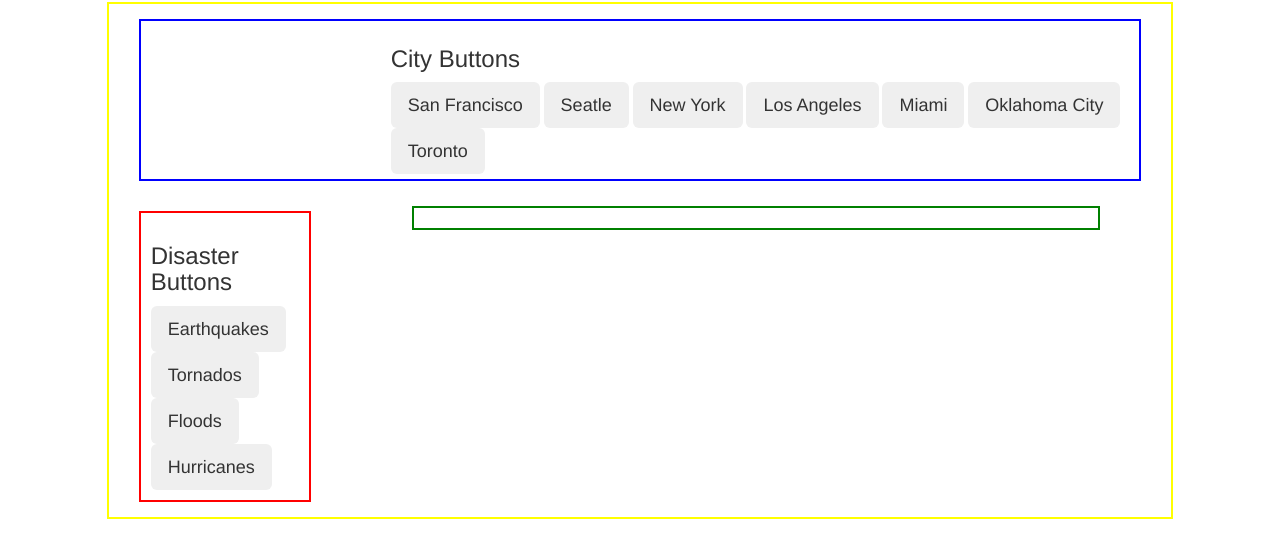
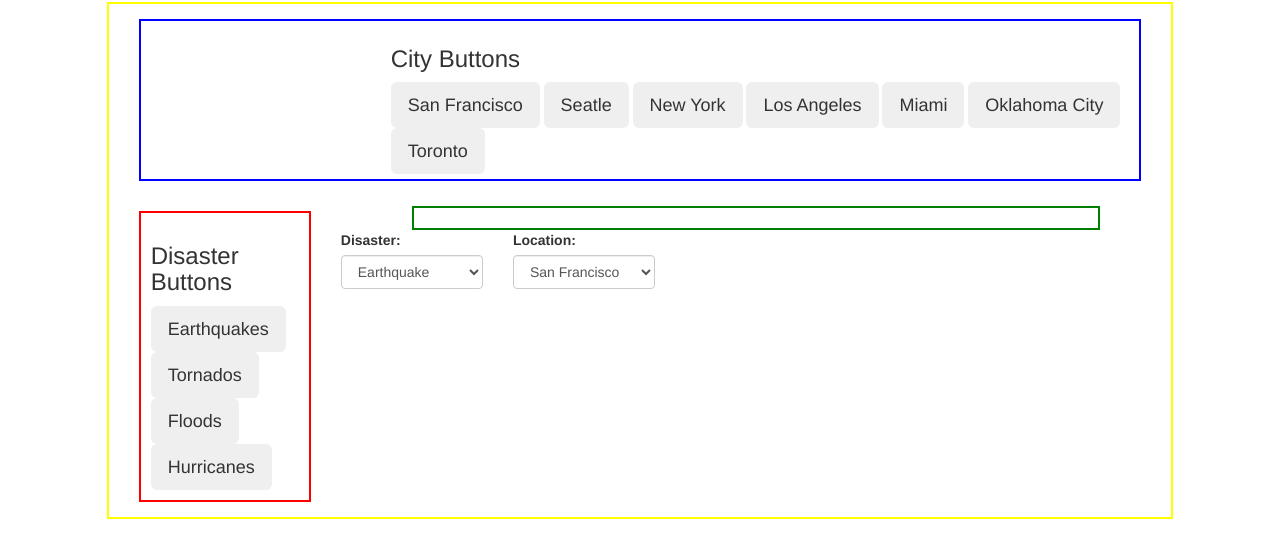
Before and after one commit to 19dst89/gdp, a website: page views/index.html in a window 1280 px wide. Shown: the part 68-626 px from the top of the page. Drawn offline with nearby package versions, Linux system fonts and the light colour scheme; no server answers.

Commit message:
add some input fields

```diff
--- a/views/index.html
+++ b/views/index.html
@@ -37,16 +37,31 @@
 
     </div>
     <div class="display-box col-md-8 col-md-offset-1">
-      <!-- <h3>Display Box</h3> -->
-<!--       <div class="small-box col-md-3"></div>
-      <div class="small-box col-md-3"></div>
-      <div class="small-box col-md-3"></div>
-      <div class="small-box col-md-3"></div>
-      <div class="small-box col-md-3"></div>
-      <div class="small-box col-md-3"></div>
-      <div class="small-box col-md-3"></div>
-      <div class="small-box col-md-3"></div>
-      <div class="small-box col-md-3"></div> -->
+    </div>
+    <div class="new-input-form">
+      <form action="/new-disaster" method="POST">
+        <div class="disaster-form col-md-2">
+          <label>Disaster:</label>
+          <select class="form-control">
+            <option>Earthquake</option>
+            <option>Hurricane</option>
+            <option>Tornado</option>
+            <option>Flood</option>
+          </select>
+        </div>
+        <div class="location-form col-md-2">
+          <label>Location:</label>
+          <select class="form-control">
+            <option>San Francisco</option>
+            <option>Seattle</option>
+            <option>New York</option>
+            <option>Los Angeles</option>
+            <option>Miami</option>
+            <option>Oklahoma City</option>
+            <option>Toronto</option>
+          </select>
+        </div>
+      </form>
     </div>
 
   </main>
```
